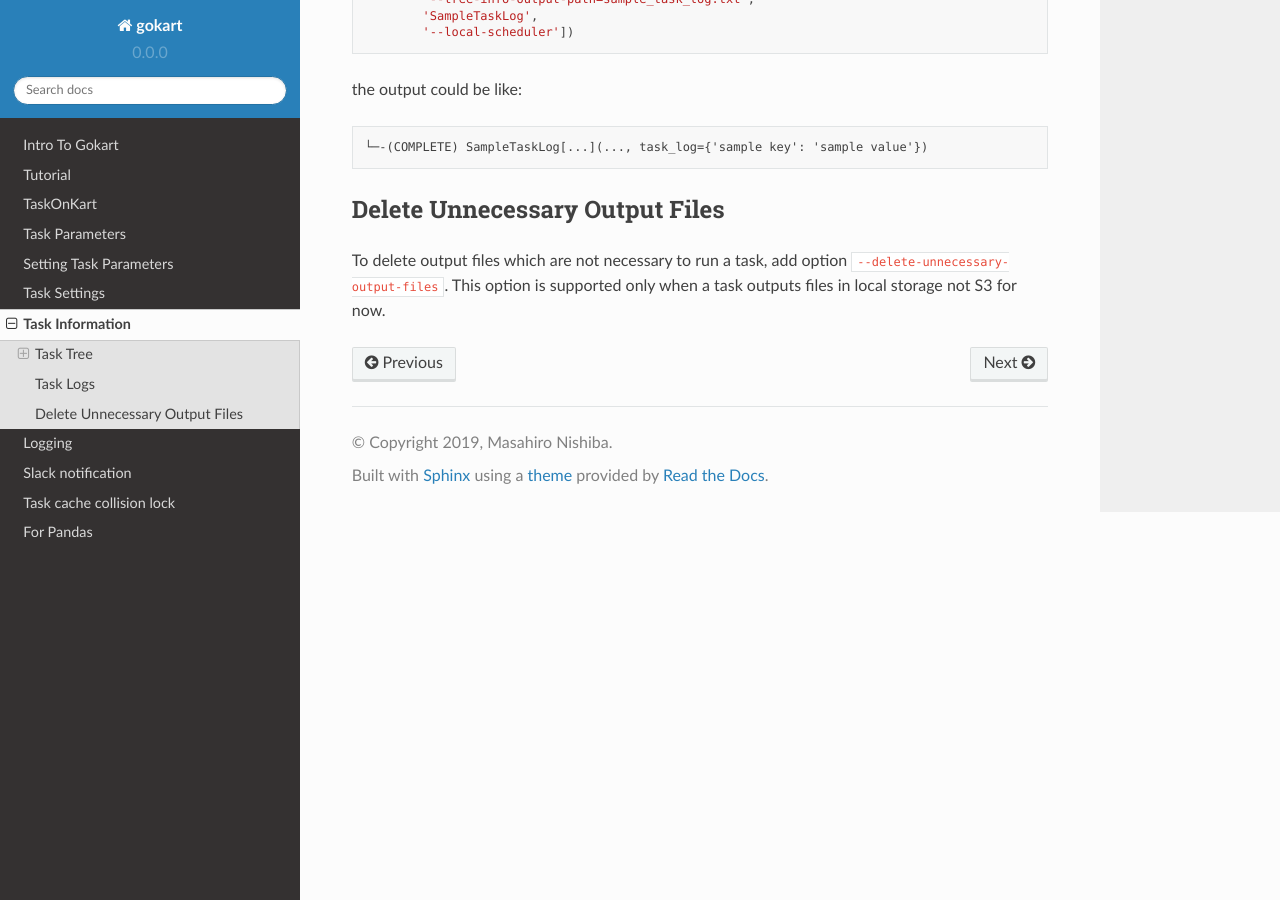
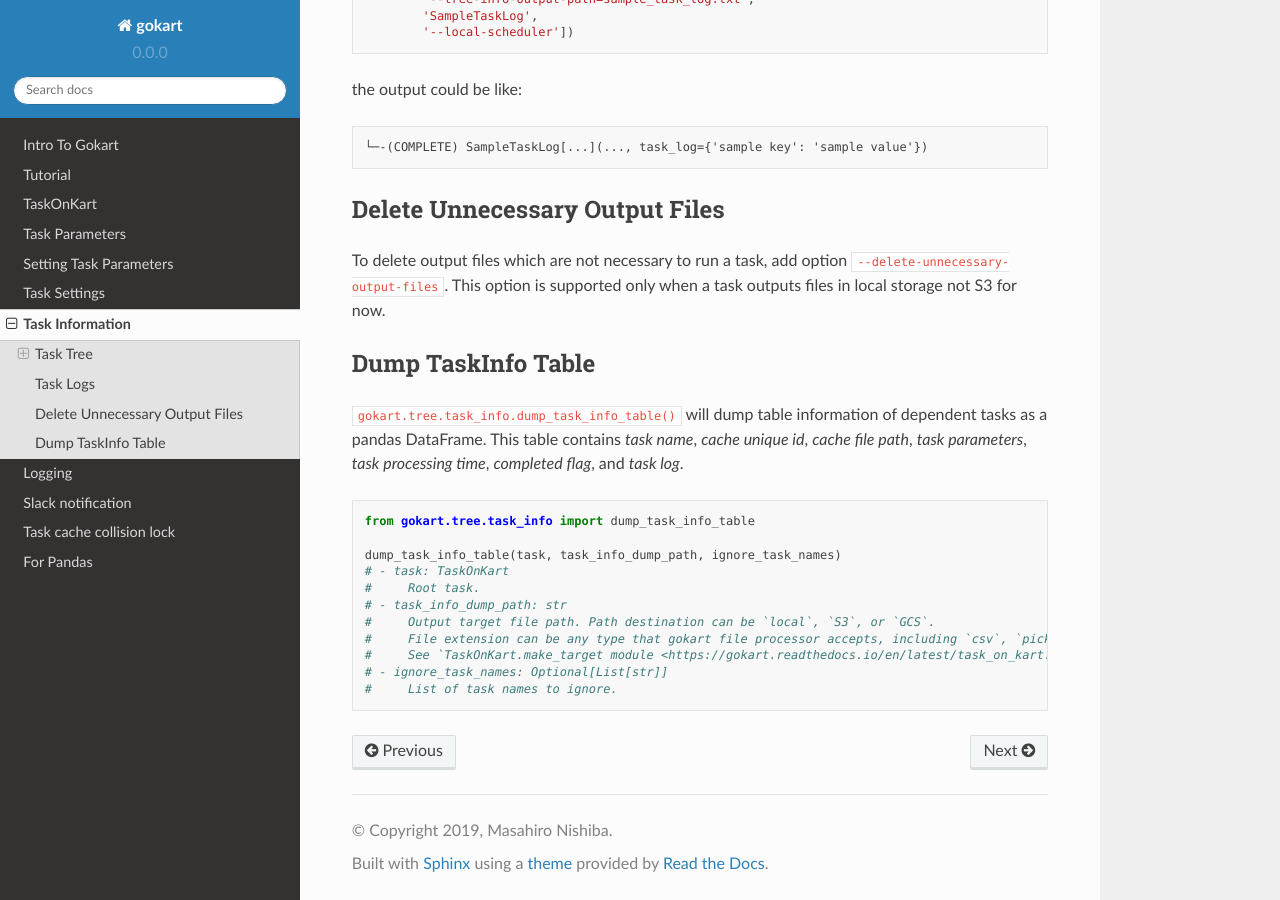
Before and after one commit to m3dev/gokart, a Sphinx documentation site: the page built from docs/task_information.rst, in a window 1280 px wide and 900 px high, scrolled down 2775 px. Built offline with Sphinx 7.4.7 and the Read the Docs theme 2.0.0, drawn with Linux system fonts in a browser that asks for light colours; pages that are not in the unit, such as notebooks, are missing from menus; the version number is read from the project's files by our own code.

Commit message:
implement make task info table

```diff
--- a/docs/task_information.rst
+++ b/docs/task_information.rst
@@ -170,3 +170,23 @@ the output could be like:
 Delete Unnecessary Output Files
 --------------------------------
 To delete output files which are not necessary to run a task, add option ``--delete-unnecessary-output-files``. This option is supported only when a task outputs files in local storage not S3 for now.
+
+
+Dump TaskInfo Table
+--------------------
+``gokart.tree.task_info.dump_task_info_table()`` will dump table information of dependent tasks as a pandas DataFrame.
+This table contains `task name`, `cache unique id`, `cache file path`, `task parameters`, `task processing time`, `completed flag`, and `task log`.
+
+.. code:: python
+
+    from gokart.tree.task_info import dump_task_info_table
+
+    dump_task_info_table(task, task_info_dump_path, ignore_task_names)
+    # - task: TaskOnKart
+    #     Root task.
+    # - task_info_dump_path: str
+    #     Output target file path. Path destination can be `local`, `S3`, or `GCS`.
+    #     File extension can be any type that gokart file processor accepts, including `csv`, `pickle`, or `txt`.
+    #     See `TaskOnKart.make_target module <https://gokart.readthedocs.io/en/latest/task_on_kart.html#taskonkart-make-target>` for details.
+    # - ignore_task_names: Optional[List[str]]
+    #     List of task names to ignore.
```
Also changed, not shown: 2 other files.
